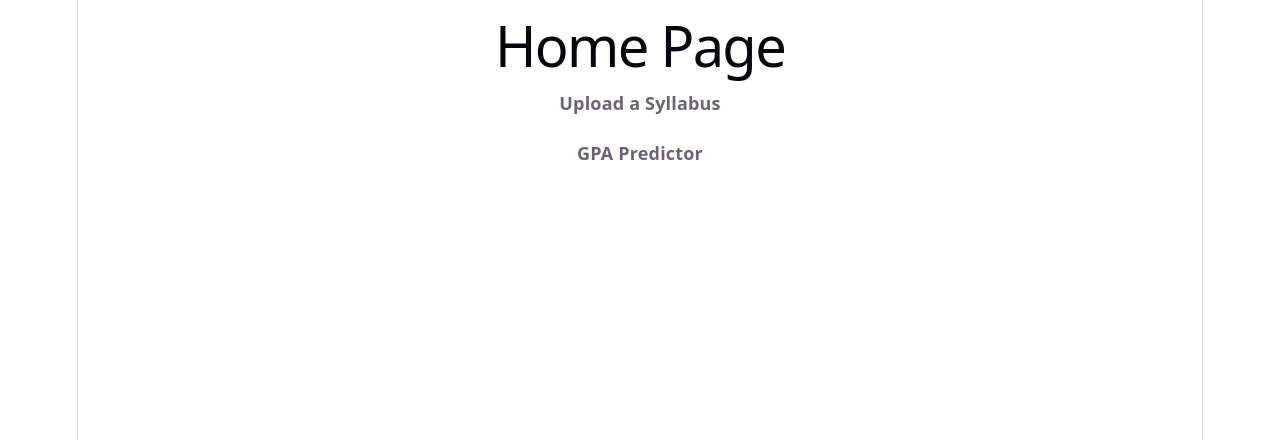
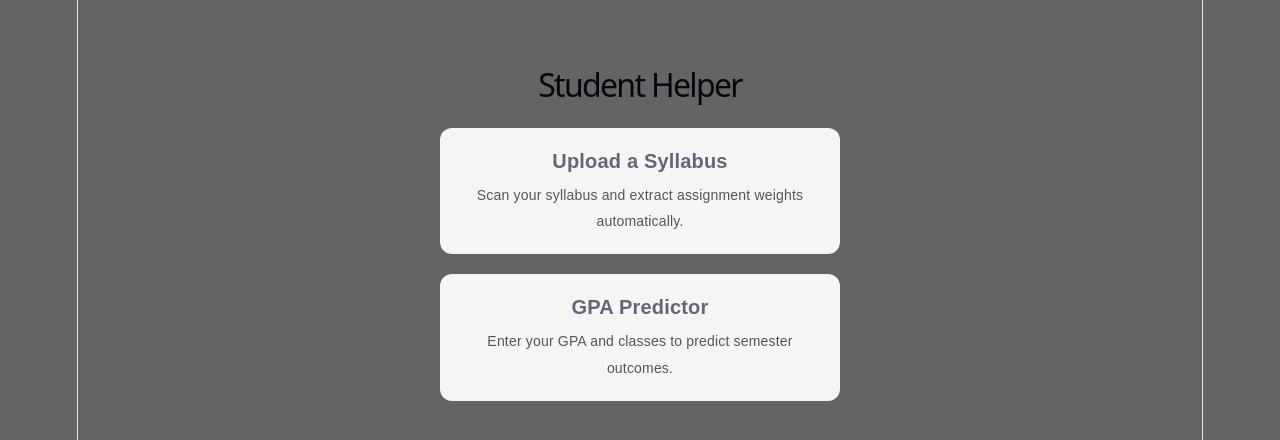
Before and after one commit to Spiderasasen/Student-helper, a React (Vite) app in the folder helper/: page / in a window 1280 px wide. Shown: the top 440 px of the page. Built offline with nearby package versions, Linux system fonts and the light colour scheme.

Commit message:
making the home page
Got a style, now to adjust it

```diff
--- a/helper/src/pages/Home.jsx
+++ b/helper/src/pages/Home.jsx
@@ -1,21 +1,32 @@
-function Home(){
+import "../styles/home_page.css"
+
+function Home() {
     return (
-        <div>
-            <h1>Home Page</h1>
+        <div className="home-container">
 
-            {/*main buttons*/}
-            <div>
-                {/*uploading a syllabus*/}
-                <div>
-                    <h4>Upload a Syllabus</h4>
+            <h1 className="home-title">Student Helper</h1>
+
+            <div className="home-buttons">
+
+                {/* Upload Syllabus */}
+                <div className="home-card">
+                    <h3 className="card-title">Upload a Syllabus</h3>
+                    <p className="card-description">
+                        Scan your syllabus and extract assignment weights automatically.
+                    </p>
                 </div>
 
-                {/*GPA Predictor*/}
-                <div>
-                    <h4>GPA Predictor</h4>
+                {/* GPA Predictor */}
+                <div className="home-card">
+                    <h3 className="card-title">GPA Predictor</h3>
+                    <p className="card-description">
+                        Enter your GPA and classes to predict semester outcomes.
+                    </p>
                 </div>
+
             </div>
         </div>
-    )
+    );
 }
+
 export default Home;
--- /dev/null
+++ b/helper/src/styles/home_page.css
@@ -0,0 +1,45 @@
+.home-container {
+    text-align: center;
+    padding: 40px 20px;
+    font-family: Arial, sans-serif;
+}
+
+.home-title {
+    font-size: 32px;
+    margin-bottom: 30px;
+}
+
+.home-buttons {
+    display: flex;
+    flex-direction: column;
+    gap: 20px;
+    max-width: 400px;
+    margin: 0 auto;
+}
+
+.home-card {
+    background-color: #f5f5f5;
+    padding: 20px;
+    border-radius: 12px;
+    cursor: pointer;
+    transition: transform 0.2s ease, background-color 0.2s ease;
+}
+
+.home-card:hover {
+    background-color: #eaeaea;
+    transform: translateY(-3px);
+}
+
+.card-title {
+    margin: 0;
+    font-size: 20px;
+}
+
+.card-description {
+    margin-top: 8px;
+    font-size: 14px;
+    color: #555;
+}
+body {
+    background-color: #646464;
+}
```
